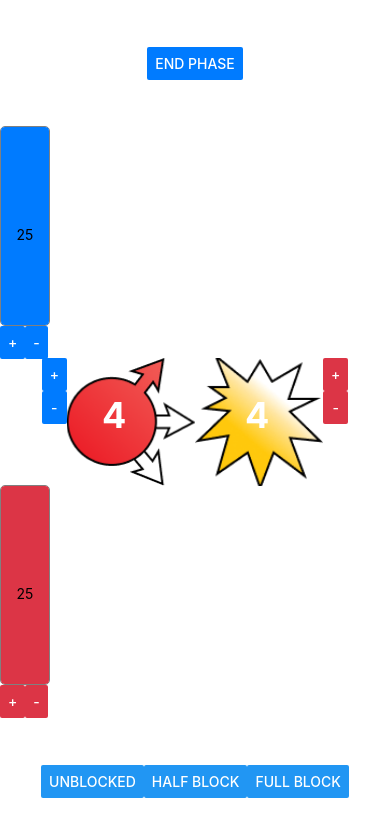
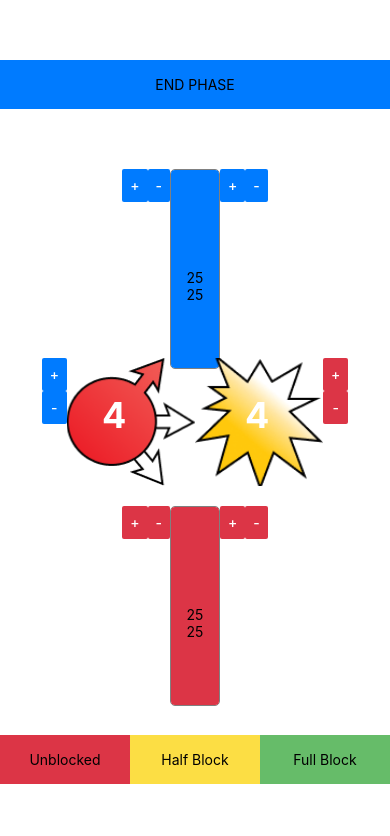
Before and after one commit to papa-fish/mha-ccg-companion-app, a React Native app: screen / in a window 390 px wide. Shown: the top 836 px of the page. Built offline with nearby package versions, Linux system fonts and the light colour scheme.

Commit message:
added max hp visibility and buttons for adjusting it, started styling on app

```diff
--- a/App.js
+++ b/App.js
@@ -1,8 +1,6 @@
 import React from 'react';
 import { useState } from 'react';
 import { StyleSheet, Text, View } from 'react-native';
-import PlusButton from './src/components/PlusButton';
-import MinusButton from './src/components/MinusButton';
 import BlockComponent from './src/components/BlockComponent';
 import AttackComponent from './src/components/AttackComponent';
 import EndPhaseButton from './src/components/EndPhaseButton';
@@ -59,13 +57,15 @@ export default function App() {
         }
       </View>
 
+      <View style={styles.container}>
         <PlayerComponent
           hp={playerOneCurrentHp}
-        setState={setPlayerOneCurrentHp}
+          setHp={setPlayerOneCurrentHp}
           maxHp={playerOneMaxHp}
+          setMaxHp={setPlayerOneMaxHp}
           bkc={playerColors.one}
           />
-
+      </View>
 
       <View style={styles.container}>
         <AttackComponent
@@ -77,12 +77,15 @@ export default function App() {
         />
       </View>
 
+      <View style={styles.container}>
         <PlayerComponent
           hp={playerTwoCurrentHp}
-        setState={setPlayerTwoCurrentHp}
+          setHp={setPlayerTwoCurrentHp}
           maxHp={playerTwoMaxHp}
+          setMaxHp={setPlayerTwoMaxHp}
           bkc={playerColors.two}
           />
+      </View>
 
       <View style={styles.container}>
         {currentPlayer === 1 &&
--- a/src/components/BlockComponent.jsx
+++ b/src/components/BlockComponent.jsx
@@ -1,4 +1,4 @@
-import { Button, StyleSheet, Text, View } from 'react-native';
+import { Pressable, StyleSheet, Text, View } from 'react-native';
 import handleFullBlock from '../utils/handleFullBlock';
 import handleHalfBlock from '../utils/handleHalfBlock';
 import handleUnblocked from '../utils/handleUnblocked';
@@ -6,15 +6,27 @@ import handleUnblocked from '../utils/handleUnblocked';
 export default function BlockComponent(props) {
 
     const styles = StyleSheet.create({
-        container: {
-            flexDirection: 'row'
+        blockcomponentcontainer: {
+            flex: 1,
+            justifyContent: 'center',
+            alignItems: 'center',
+            flexDirection: 'row',
+            width: '100%'
+        },
+        blockcomponentbutton: {
+            flex: 1,
+            borderColor: '#ffffff'
+        },
+        blockcomponenttext: {
+            textAlign: 'center',
+            paddingVertical: 16,
         }
     });
 
     return(
-        <View style={styles.container}>
-            <Button
-                title="Unblocked"
+        <View style={styles.blockcomponentcontainer}>
+            <Pressable
+                style={[ styles.blockcomponentbutton, { backgroundColor: 'rgb(220, 53, 70)' }]}
                 onPress={() => handleUnblocked(
                     props.damage,
                     props.state,
@@ -22,9 +34,11 @@ export default function BlockComponent(props) {
                     props.setDamage,
                     props.setSpeed
                 )}
-            />
-            <Button
-                title="Half Block"
+            >
+                <Text style={ styles.blockcomponenttext }>Unblocked</Text>
+            </Pressable>
+            <Pressable
+                style={[ styles.blockcomponentbutton, { backgroundColor: 'rgb(252 222 68)' }]}
                 onPress={() => handleHalfBlock(
                     props.damage,
                     props.state,
@@ -32,14 +46,18 @@ export default function BlockComponent(props) {
                     props.setDamage,
                     props.setSpeed
                 )}
-            />
-            <Button
-                title="Full Block"
+            >
+                <Text style={ styles.blockcomponenttext }>Half Block</Text>
+            </Pressable>
+            <Pressable
+                style={[ styles.blockcomponentbutton, { backgroundColor: 'rgb(102, 188, 105)' }]}
                 onPress={() => handleFullBlock(
                     props.setDamage,
                     props.setSpeed
                 )}
-            />
+            >
+                <Text style={ styles.blockcomponenttext }>Full Block</Text>
+            </Pressable>
         </View>
         );
     };
--- a/src/components/EndPhaseButton.jsx
+++ b/src/components/EndPhaseButton.jsx
@@ -1,13 +1,29 @@
-import { Button, View } from "react-native";
+import { Button, Pressable, StyleSheet, Text, View } from "react-native";
 import handleEndPhase from '../utils/handleEndPhase'
 
 export default function EndPhaseButton(props) {
 
+    const styles = StyleSheet.create({
+        endphasecontainer: {
+            flex: 1,
+            width: '100%',
+            justifyContent: 'center',
+            alignItems: 'center',
+        },
+        endphasebutton: {
+            width: '100%',
+            backgroundColor: props.bkc,
+        },
+        endphasetext: {
+            textAlign: 'center',
+            paddingVertical: 16,
+        }
+    });
+
     return (
-        <View>
-            <Button
-                title="End Phase"
-                color={ props.bkc }
+        <View style={ styles.endphasecontainer }>
+            <Pressable
+                style={ styles.endphasebutton }
                 onPress={() => handleEndPhase(
                     props.player,
                     props.setPlayer,
@@ -16,7 +32,9 @@ export default function EndPhaseButton(props) {
                     props.setDamage,
                     props.setSpeed
                 )}
-            />
+            >
+                <Text style={ styles.endphasetext }>END PHASE</Text>
+            </Pressable>
         </View>
         );
     };
--- a/src/components/PlayerComponent.jsx
+++ b/src/components/PlayerComponent.jsx
@@ -6,6 +6,10 @@ import MinusButton from "./MinusButton";
 export default function PlayerComponent(props) {
 
     const styles = StyleSheet.create({
+        container: {
+            flex: 1,
+            flexDirection: 'row'
+        },
         healthBarContainer: {
           width: 50,
           height: 200,
@@ -26,7 +30,12 @@ export default function PlayerComponent(props) {
       });
 
     return(
-        <>
+        <View style={styles.container}>
+            <View style={{ flexDirection: 'row' }}>
+                <PlusButton bkc={props.bkc} state={props.hp} setState={props.setHp} />
+                <MinusButton bkc={props.bkc} state={props.hp} setState={props.setHp} />
+            </View>
+
             <View style={styles.healthBarContainer}>
                 <View
                     style={[
@@ -34,13 +43,75 @@ export default function PlayerComponent(props) {
                         { height: `${Math.min(100, calculateHpPercentage(props.hp, props.maxHp))}%`, backgroundColor: props.bkc },
                     ]}
                 />
-                <Text style={styles.hpText}>{props.hp}</Text>
+                <View style={styles.hpText}>
+                  <Text>{props.hp}</Text>
+                  <Text>{props.maxHp}</Text>
+                </View>
             </View>
 
             <View style={{ flexDirection: 'row' }}>
-                <PlusButton bkc={props.bkc} state={props.hp} setState={props.setState} />
-                <MinusButton bkc={props.bkc} state={props.hp} setState={props.setState} />
+                <PlusButton bkc={props.bkc} state={props.maxHp} setState={props.setMaxHp} />
+                <MinusButton bkc={props.bkc} state={props.maxHp} setState={props.setMaxHp} />
             </View>
-        </>
+        </View>
     );
 };
+
+/***
+ *  <div
+      className="player"
+      style={ healthMeterStyle }
+    >
+      <div className="hp-flex-container">
+          <div className="current-hp-plus-minus-wrapper">
+              <PlusButton
+                  bkc={bkc}
+                  state={hp}
+                  setState={setHp}
+                  />
+              <MinusButton
+                  bkc={bkc}
+                  state={hp}
+                  setState={setHp}
+                  />
+          </div>
+
+          <div
+              className="hp-wrapper"
+          >
+              <div className="hp-label">
+                  <label className="hp-status">CURRENT</label>
+                  <p
+                      value={hp}
+                      className="hp"
+                  >
+                      {hp}
+                  </p>
+              </div>
+              <div className="hp-label">
+                  <label className="hp-status">MAX</label>
+                  <p
+                      value={maxHp}
+                      className="hp"
+                  >
+                      {maxHp}
+                  </p>
+              </div>
+          </div>
+
+
+          <div className="max-hp-plus-minus-wrapper">
+              <PlusButton
+                  bkc={bkc}
+                  state={maxHp}
+                  setState={setMaxHp}
+                  />
+              <MinusButton
+                  bkc={bkc}
+                  state={maxHp}
+                  setState={setMaxHp}
+                  />
+          </div>
+      </div>
+    </div>
+ */
```
Lines whose indentation alone changed are shown as unchanged.
